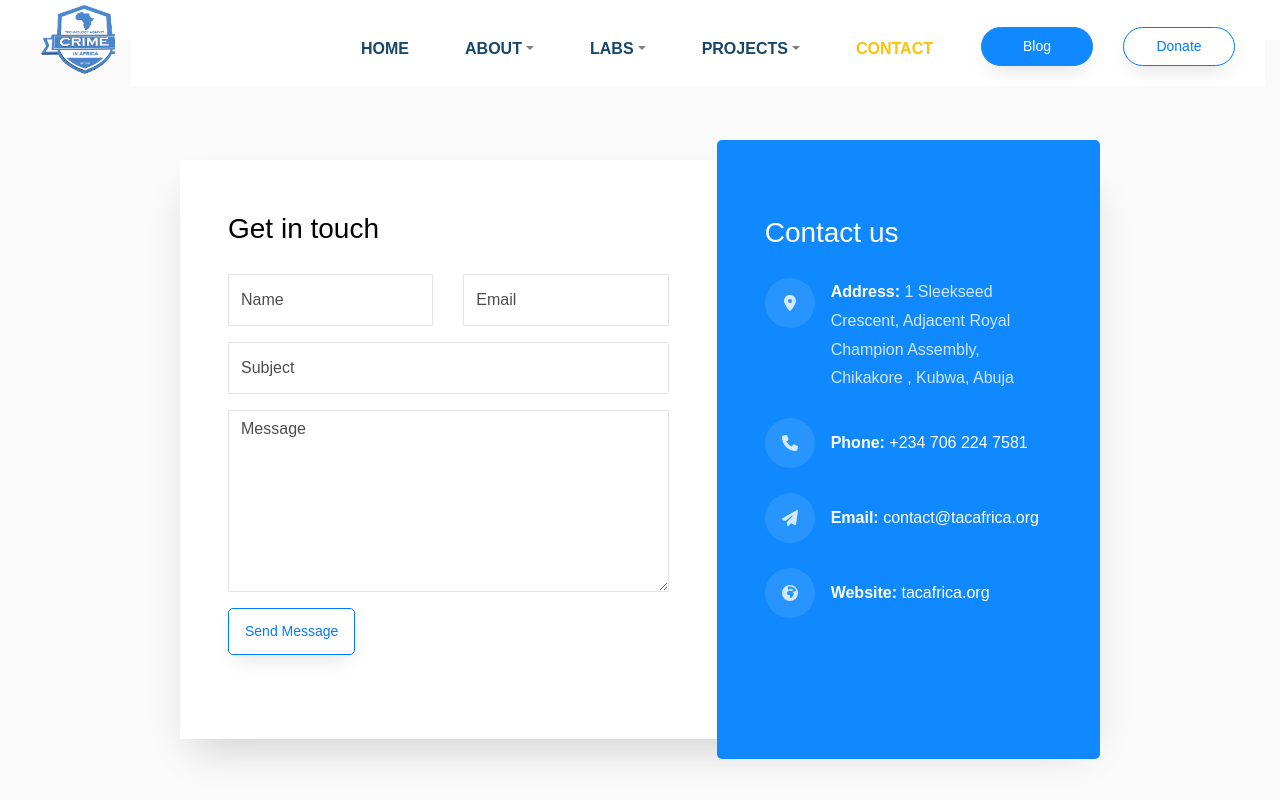
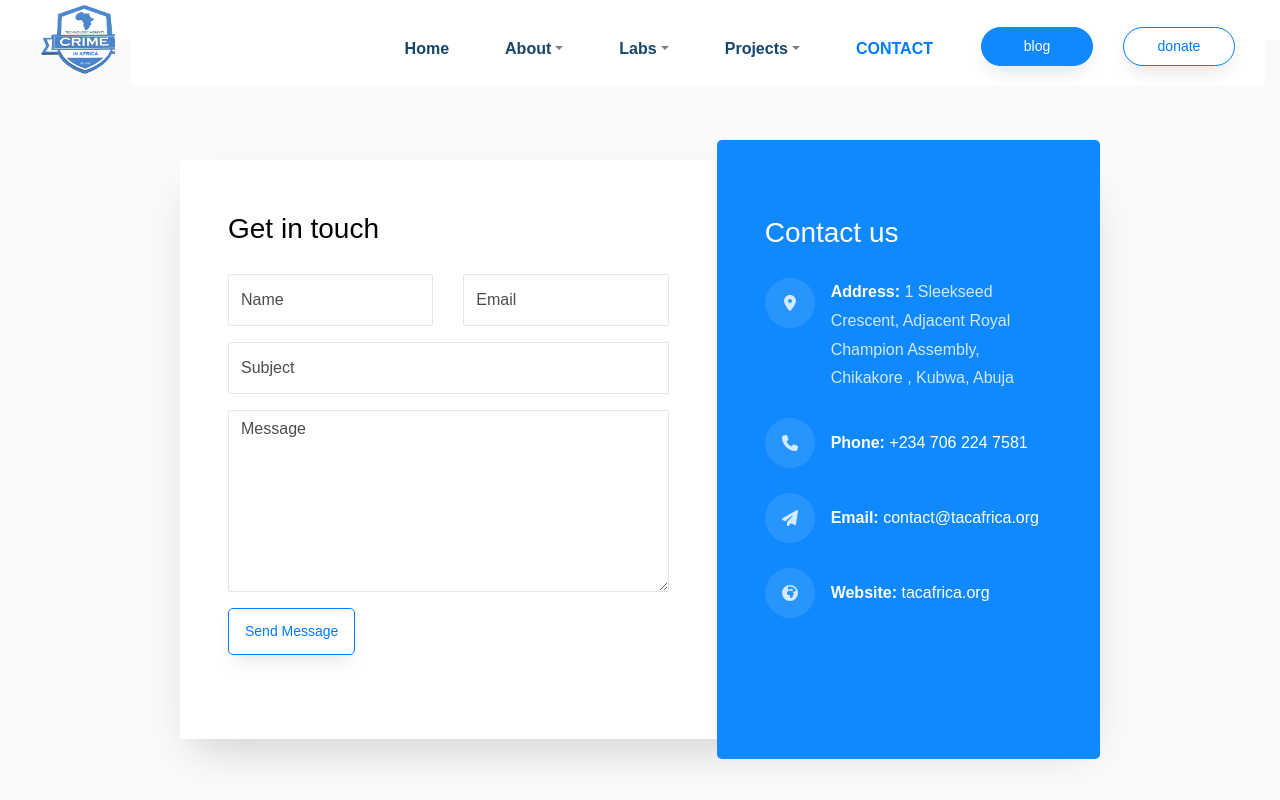
Before and after one commit to Ekaji/tac-africa-website, a Next.js app: page /contact in a window 1280 px wide. Shown: the top 800 px of the page. Built offline with nearby package versions, Linux system fonts and the light colour scheme.

Commit message:
added divider to dropdown

```diff
--- a/components/customDropdown.jsx
+++ b/components/customDropdown.jsx
@@ -3,21 +3,9 @@
 
 import React, { useState, forwardRef, Children } from "react";
 import { Dropdown, NavDropdown, Nav } from "react-bootstrap";
-import FormControl from "react-bootstrap/FormControl";
 import { data } from '../pages/api/navLinks.js'
 import Link from 'next/link'
 import { useRouter } from 'next/router'
-
-
-
-const fruits = [
-  { id: 1, fruit: "Apples", prefix: "How's about them " },
-  { id: 2, fruit: "Pear", prefix: "A cracking ", suffix: "!" },
-  { id: 3, fruit: "Oranges", prefix: "What rhymes with ", suffix: "?" },
-  { id: 4, fruit: "Banana", prefix: "Fruit flies like a " },
-  { id: 5, fruit: "Coconuts", prefix: "Oh what a lovely bunch of " },
-  { id: 6, fruit: "Avocado", prefix: "Is an ", suffix: " even a fruit?" }
-];
 
 
 // The forwardRef is important!!
@@ -33,7 +21,6 @@ const CustomToggle = forwardRef(
       }}
     >
      &#x2BC8; {props.children}
-      {/* <span style={{ paddingLeft: "5px" }}>&#x25bc;</span> */}
     </a>
   )
 );
@@ -53,10 +40,7 @@ const CustomMenu = forwardRef(
         aria-labelledby={props.labeledBy}
       >
         <ul className="list-unstyled">
-          { Children.toArray(props.children).filter(
-            (child) =>
-              !value || child.props.children.toLowerCase().startsWith(value)
-          )}
+          { Children.toArray(props.children) }
         </ul>
       </div>
     );
@@ -68,21 +52,27 @@ export default function CustomDropdown({ dropDownPosition }) {
 
   return (
     <>
+    {
+      data.map(({ label, content }, i) =>
+        (
+
+          <Dropdown drop={dropDownPosition} >
+
+                { content.length > 1 ?
+                  <Dropdown.Toggle as={CustomToggle} id="dropdown-custom-components">
+                    { label }
+                  </Dropdown.Toggle>
+
+                :
+
                   <Nav.Link as='span' eventKey='1'  >
-                <Link href={'/'}>
+                    <Link href={`/${content[0].href}`} >
                       <a>
-                    Home
+                      {label}
                       </a>
                     </Link>
                   </Nav.Link>
-    {
-      data.map(({ label, content }, i) => (
-      <Dropdown drop={dropDownPosition} >
-
-
-            <Dropdown.Toggle as={CustomToggle} id="dropdown-custom-components">
-              { label }
-            </Dropdown.Toggle>
+              }
 
                 <Dropdown.Menu as={CustomMenu}>
                 {
@@ -99,18 +89,9 @@ export default function CustomDropdown({ dropDownPosition }) {
                 }
                 </Dropdown.Menu>
               </Dropdown>
-      ))
-    }
-          {
-          ['contact', 'blog', 'donate'].map(items => (
-            <Nav.Link as='div' >
-              <Link href={`/${items}`}>
-                  <a >
-                      {items}
-                  </a>
-              </Link>
-          </Nav.Link>
-          ))
+          )
+
+       )
     }
     </>
 
--- a/components/layout/nav_bar/NavBar.jsx
+++ b/components/layout/nav_bar/NavBar.jsx
@@ -1,7 +1,7 @@
 /* eslint-disable @next/next/no-img-element */
 /* eslint-disable react/jsx-key */
 import { useEffect, useState } from 'react'
-import { Badge, Navbar, Nav, NavDropdown, Container} from 'react-bootstrap'
+import { Badge, Dropdown, Navbar, Nav, NavDropdown, Container} from 'react-bootstrap'
 import styles from '../../../styles/layout/navbar.module.scss'
 import Button_ from '../../button.jsx'
 import { useRouter } from 'next/router'
@@ -44,24 +44,22 @@ const router = useRouter()
                 </Link>
             </Navbar.Brand>
             <Navbar.Toggle aria-controls='responsive-navbar-nav' />
+
             <Navbar.Collapse id='responsive-navbar-nav' className={['justify-content-end' , styles.navbar_collapse].join(' ')} >
             <Nav className={['my-2 my-lg-0', styles.navbar_collapse__nav]} style={{paddingTop: '20px'}} >
-                <Nav.Link as='span' eventKey='1' className={ styles.nav_link } >
-                    <Link href={'/'}>
-                        <a className={ router.pathname == '/' ? 'text-primary' : styles.nav_text }  >
-                        Home
-                        </a>
-                    </Link>
-                </Nav.Link>
 
-                {data?.map(({label, content}) => (
+
+                {data?.map(({label, content, type, details}) => (
+                    <>
+                         { content.length > 1 ?  ( //displays navlink with dropdown
                         <NavDropdown title={<span className={getHref(content, currentPath ) ? 'text-primary' : styles.nav_text }>{ label }</span> }
                         className={  styles.nav_link }
                             id="nav-dropdown">
                             {
                             content?.map(({href, name}, i) => (
+
                                 <NavDropdown.Item as='div' key={i} href={href} className={
-                                    router.pathname == content.href ? ' text-warning' : styles.nav_text
+                                    router.pathname == content.href ? [' text-warning', styles.nav_dropdown_link_text].join(' ') : styles.nav_text
                                     }
                                     eventKey={i}>
                                         <Link href={href} >
@@ -69,28 +67,33 @@ const router = useRouter()
                                             {name}
                                             </a>
                                         </Link>
+                                    <Dropdown.Divider  className={i === content.length -1 && styles.dropdown_divider} />
                                 </NavDropdown.Item>
                                 )
                             )
                         }
                        </NavDropdown>
+                        ) :
+                        type == 'button' ? ( //displays button
+                            <Nav.Item className={  styles.nav_link__button }>
+                                <Button_ title={ label } pill variant={details.variant}  />
+                            </Nav.Item>
+                        )
+                        :
+
+                        ( // displays navlink without dropdown
+                            <Nav.Link as='span' eventKey='1' className={ styles.nav_link } >
+                                <Link href={`/${content[0].href}`}>
+                                    <a className={ router.pathname == `/${content[0].href}` ? 'text-primary' : styles.nav_text }  >
+                                    { label }
+                                    </a>
+                                </Link>
+                            </Nav.Link>
+                        )
+
+                    }
+                    </>
                 ))}
-
-            <Nav.Link as='div' className={  styles.nav_link } >
-                <Link href={'/contact'}>
-                    <a className={ router.pathname == '/contact' ? 'activeLink text-warning' : styles.nav_text}>
-                        Contact
-                    </a>
-                </Link>
-            </Nav.Link>
-
-            <Nav.Item className={  styles.nav_link__button }>
-                <Button_ title={' Blog '} pill variant={'primary'}   />
-            </Nav.Item>
-
-            <Nav.Item className={  styles.nav_link__button }>
-                <Button_ title={' Donate '} pill variant={'outline-primary'}  />
-            </Nav.Item>
 
             </Nav>
             </Navbar.Collapse>
--- a/pages/api/navLinks.js
+++ b/pages/api/navLinks.js
@@ -1,4 +1,11 @@
 export const data = [
+    {
+        label: 'Home',
+        content: [
+            {href: '/'}
+        ],
+        type: 'nav link'
+    },
     {
         label: 'about',
         content : [
@@ -8,6 +15,7 @@ export const data = [
             {href: '/partners_and_supporters', name: 'partners and supporters'},
             {href: '/gallery', name: 'Gallery'}
         ],
+        type: 'dropdown button'
     },
     {
         label: 'labs',
@@ -17,7 +25,8 @@ export const data = [
             {href: '/ai_and_robotics_lab', name: 'AI And Robotics Lab'},
             {href: '/blockchain_and_crypto_lab', name: 'Blockchain And Crypto Lab'},
             {href: '/satellite_and_remote_sensing_lab', name: 'Satellite And Remote Sensing Lab'}
-      ]
+        ],
+        type: 'dropdown button'
     },
     {
         label: 'projects',
@@ -31,10 +40,32 @@ export const data = [
             {href: '/volunteer_management', name: 'Volunteer Management' },
             {href: '/cyberPeace_dialogue_2020', name: 'CyberPeace Dialogue 2020' },
             {href: '/research_on_cyber_security', name: 'Research on Cyber Security' }
-      ]
+        ],
+        type: 'dropdown button'
     },
-  // {
-  //     label: 'contact',
-  // }
+    {
+        label: 'contact',
+        content: [
+            {href: 'contact'}
+        ],
+        type: 'nav link'
+    },
+    {
+        label: 'blog',
+        content: [
+            {href: 'blog'}
+        ],
+        type: 'button',
+        details: {variant: 'primary'}
+
+    },
+    {
+        label: 'donate',
+        content: [
+            {href: 'donate'}
+        ],
+        type: 'button',
+        details: {variant: 'outline-primary'}
+    }
 
 ];
--- a/styles/layout/navbar.module.scss
+++ b/styles/layout/navbar.module.scss
@@ -13,13 +13,25 @@
   color: $main-blue;
   font-weight: 600;
   // font-size: 1.1em;
+  text-transform: capitalize;
+
+  .dropdown_divider{
+    display: none;
+    }
+}
+
+.nav_dropdown_link_text {
+  margin: 0;
+  padding-top: 0px;
 
 }
+
 
 .navbar_collapse {
   font-size: 1em;
   box-shadow: none;
   background-color: white;
+  margin-right: 0px;
 
   &__nav {
     // font-size: 1.1em;
```
Lines whose indentation alone changed are shown as unchanged.
